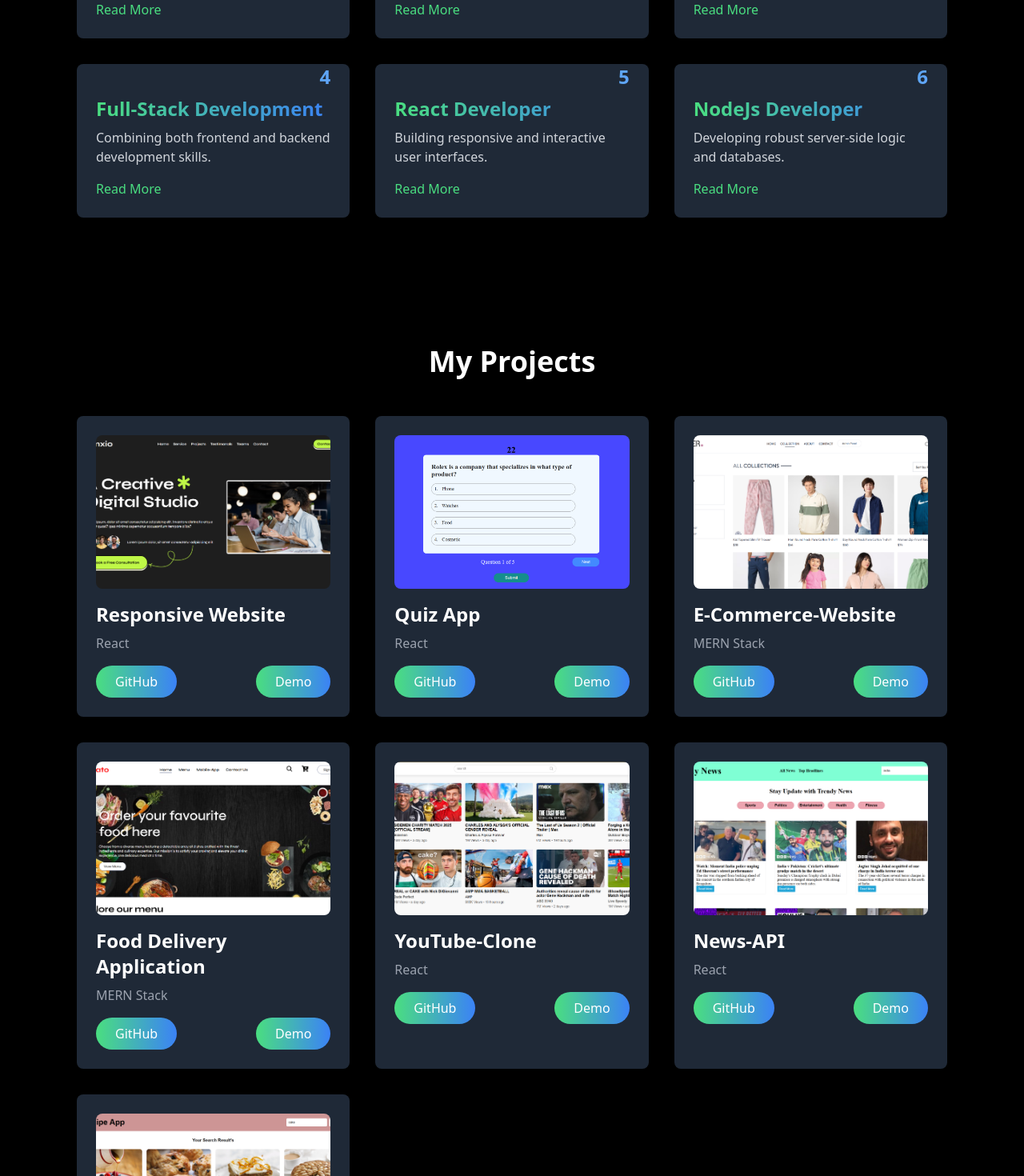
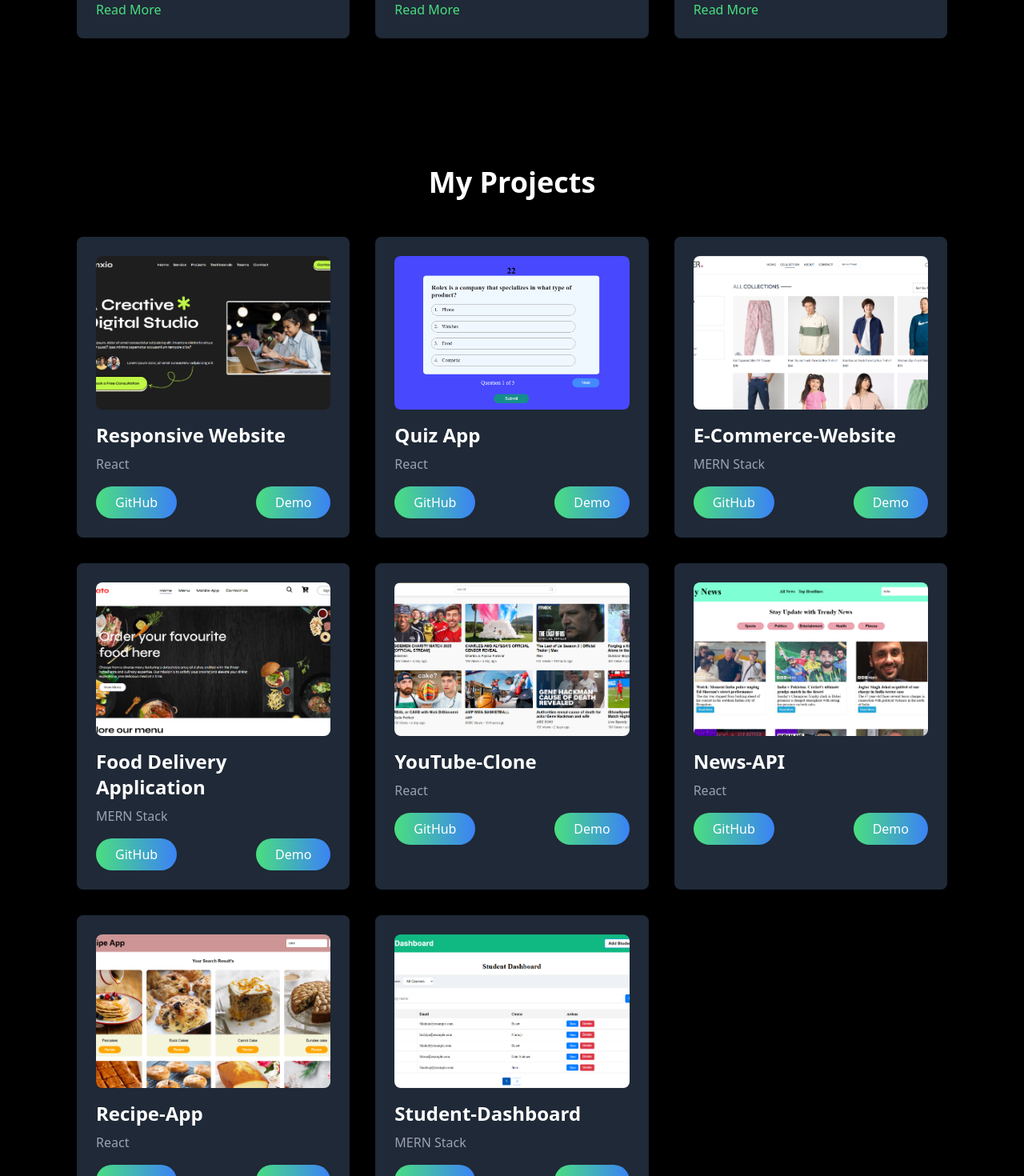
Before and after one commit to Inshiya1904/Portfolio-Project, a React (Vite) app: page / in a window 1280 px wide. Shown: the part 1300-2770 px from the top of the page at 80% size. Built offline with nearby package versions, Linux system fonts and the light colour scheme.

Commit message:
new project added

```diff
--- a/src/components/Projects.jsx
+++ b/src/components/Projects.jsx
@@ -6,6 +6,7 @@
 import newsapi from "../assets/news-api.png";
 import recipeapp from "../assets/recipe-app.png";
 import ecom from "../assets/ecom.png";
+import stdDash from "../assets/Student-Dashboard.png";
 
 
 
@@ -66,6 +67,14 @@
     github: "https://github.com/Inshiya1904/Recipe-App-React",
     demo: "https://recipe-app-react-navy.vercel.app"
   },
+  {
+    id: 8,
+    name: "Student-Dashboard",
+    technologies: "MERN Stack",
+    image: stdDash,
+    github: "https://github.com/Inshiya1904/Student-Dashboard",
+    demo: "https://student-dashboard-ji5w.onrender.com"
+  },
 ];
 
 const Projects = () => {
--- a/src/components/Service.jsx
+++ b/src/components/Service.jsx
@@ -3,59 +3,42 @@
 const services = [
   {
     id: 1,
-    title: "Web Design",
-    description: "Creating visually appealing and user-friendly web designs.",
-  },
-  {
-    id: 2,
     title: "Frontend Development",
     description: "Building responsive and interactive user interfaces.",
   },
   {
-    id: 3,
+    id: 2,
     title: "Backend Development",
     description: "Developing robust server-side logic and databases.",
   },
   {
-    id: 4,
+    id: 3,
     title: "Full-Stack Development",
     description: "Combining both frontend and backend development skills.",
   },
-  {
-    id: 5,
-    title: "React Developer",
-    description: "Building responsive and interactive user interfaces.",
-  },
-  {
-    id: 6,
-    title: "NodeJs Developer",
-    description: "Developing robust server-side logic and databases.",
-  },
+
 ];
 const Service = () => {
   return (
-    <div className="bg-black text-white py-20" id="service">
-      <div className="container mx-auto px-8 md:px-16 lg:px-24">
-        <h2 className="text-4xl font-bold text-center mb-12">My Services</h2>
-        <div className="grid grid-cols-1 md:grid-cols-2 lg:grid-cols-3 gap-8">
+    <div className="py-20 text-white bg-black" id="service">
+      <div className="container px-8 mx-auto md:px-16 lg:px-24">
+        <h2 className="mb-12 text-4xl font-bold text-center">My Services</h2>
+        <div className="grid grid-cols-1 gap-8 md:grid-cols-2 lg:grid-cols-3">
           {services.map((service) => (
             <div
               key={service.id}
-              className="bg-gray-800 px-6 pb-6 rounded-lg hover:shadow-lg transform
-              transition-transform duration-300 hover:scale-105"
+              className="px-6 pb-6 transition-transform duration-300 transform bg-gray-800 rounded-lg hover:shadow-lg hover:scale-105"
             >
               <div
-                className="text-right text-2xl font-bold text-transparent bg-clip-text
-              bg-gradient-to-r from-green-600 to-blue-400"
+                className="text-2xl font-bold text-right text-transparent bg-clip-text bg-gradient-to-r from-green-600 to-blue-400"
               >
                 {service.id}
               </div>
-              <h3 className="mt-2 text-2xl font-bold text-transparent bg-clip-text
-              bg-gradient-to-r from-green-400 to-blue-500">
+              <h3 className="mt-2 text-2xl font-bold text-transparent bg-clip-text bg-gradient-to-r from-green-400 to-blue-500">
                 {service.title}
               </h3>
               <p className="mt-2 text-gray-300">{service.description}</p>
-              <a href="#" className="mt-4 inline-block text-green-400 hover:text-blue-500">Read More</a>
+              <a href="#" className="inline-block mt-4 text-green-400 hover:text-blue-500">Read More</a>
             </div>
           ))}
         </div>
```
Also changed, not shown: src/assets/Student-Dashboard.png (added).
